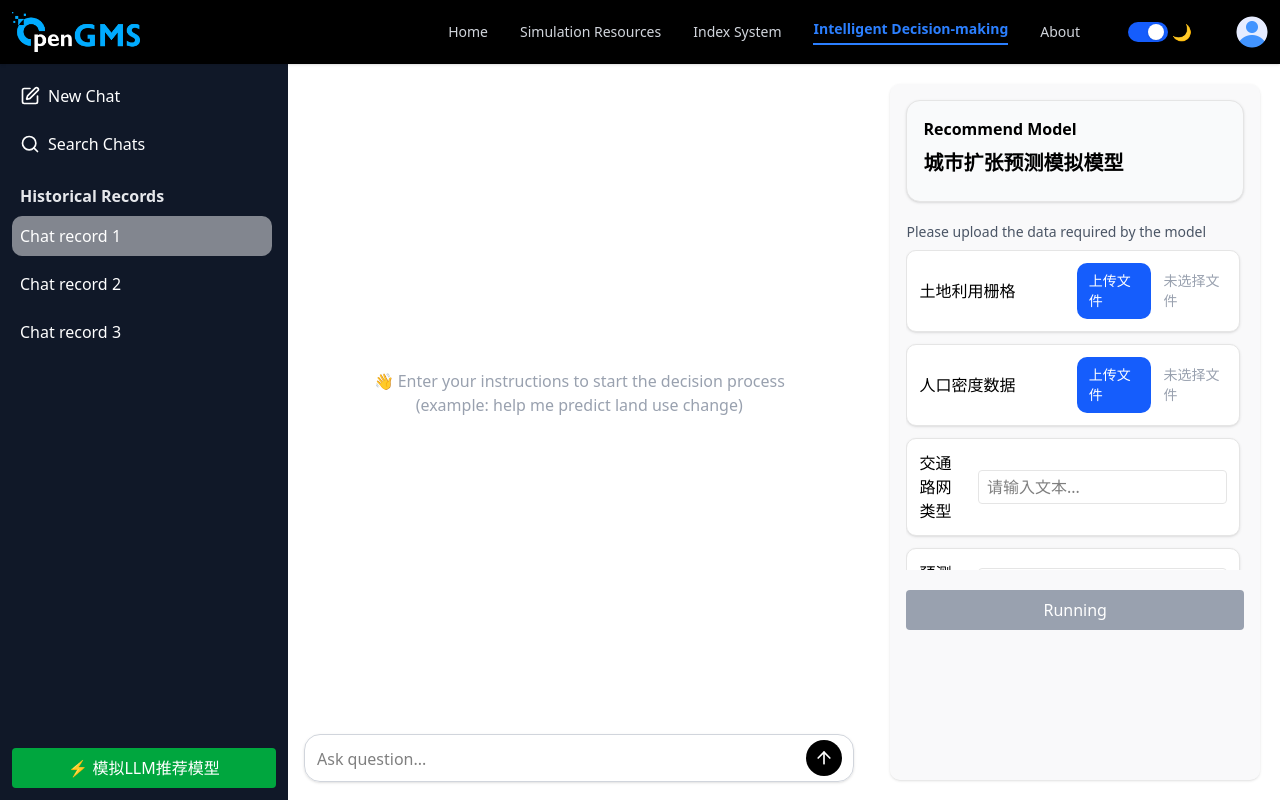
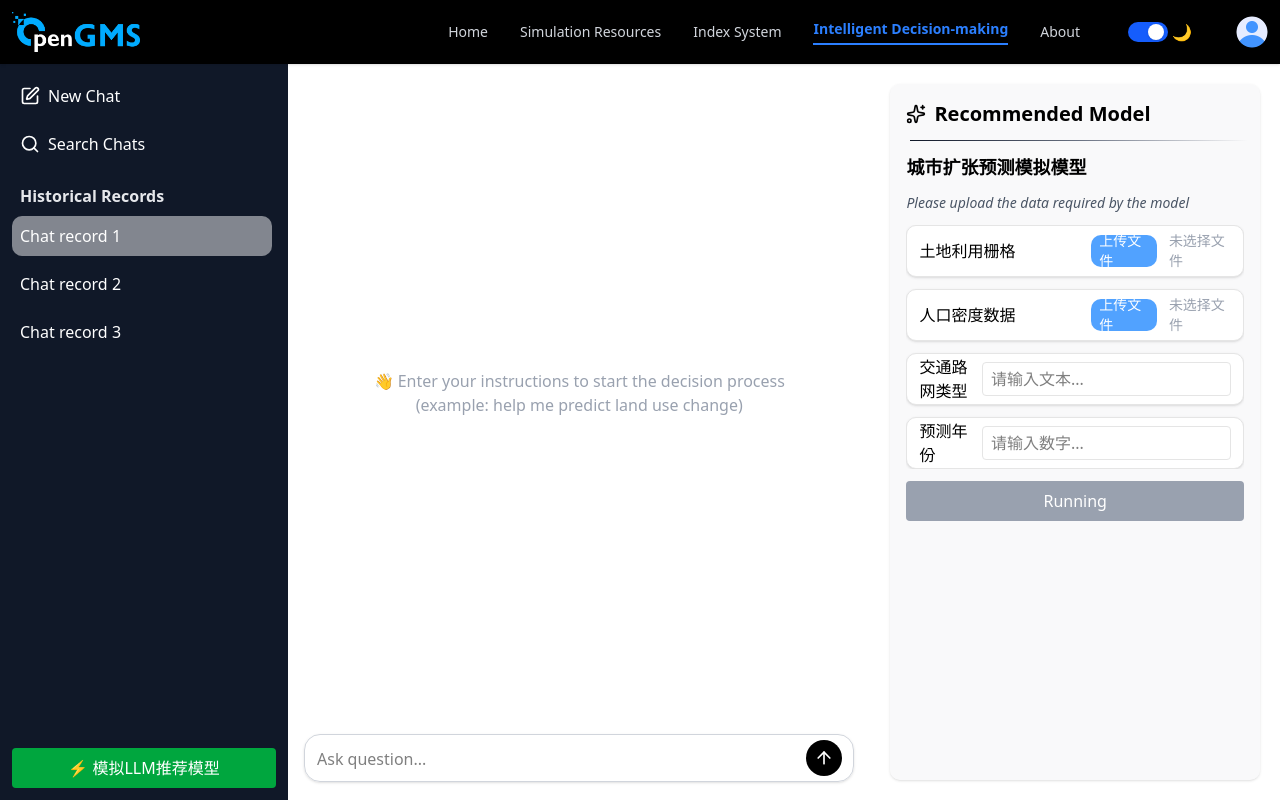
Before and after one commit to wanwan0421/HuangheDemo, a React (Vite) app: page /decision in a window 1280 px wide. Both pictures are taken after a click on the button "⚡ 模拟LLM推荐模型". Built offline with nearby package versions, Linux system fonts and the light colour scheme.

Commit message:
edit decision page

```diff
--- a/package.json
+++ b/package.json
@@ -15,12 +15,13 @@
     "antd": "^6.0.0",
     "class-variance-authority": "^0.7.1",
     "clsx": "^2.1.1",
-    "framer-motion": "^12.23.24",
+    "framer-motion": "^12.23.25",
     "gsap": "^3.13.0",
     "lucide-react": "^0.554.0",
     "react": "^19.2.0",
     "react-dom": "^19.2.0",
     "react-router-dom": "^7.9.6",
+    "react-transition-group": "^4.4.5",
     "tailwind-merge": "^3.4.0",
     "tailwindcss-animate": "^1.0.7",
     "three": "^0.167.1",
@@ -31,6 +32,7 @@
     "@types/node": "^24.10.1",
     "@types/react": "^19.2.5",
     "@types/react-dom": "^19.2.3",
+    "@types/react-transition-group": "^4.4.12",
     "@vitejs/plugin-react": "^5.1.1",
     "babel-plugin-react-compiler": "^1.0.0",
     "eslint": "^9.39.1",
--- /dev/null
+++ b/src/components/ModelExecuteProcess.tsx
@@ -0,0 +1,61 @@
+import React from "react";
+import { CheckCircle, Loader } from "lucide-react";
+import { motion } from "framer-motion";
+
+interface ModelExecuteProcessProps {
+    status: String[];
+}
+
+const ModelExecuteProcess: React.FC<ModelExecuteProcessProps> = ({ status }) => {
+    console.log("status: ", status);
+    // get the last process status => current running progress status
+    const lastStatus = status[status.length - 1];
+
+    // judge whether the current progress is finished
+    const isProcessFinished = status.length > 0 && lastStatus?.endsWith("finished!");
+
+    const currentStepIndex = isProcessFinished ? status.length : Math.max(0, status.length - 1);
+    const processSteps = ["Check data format", "Data preprocessing", "Model core computing", "Output result generation in progress", "Model execution finished!"];
+
+    return (
+        <div className="mt-2">
+            <div className="relative pl-3">
+                {processSteps.map((step, index) => {
+                    // Use the backend's status as the specific runtime. If it does not exist, use the default step name
+                    const statusText = status[index] || step;
+
+                    // Steps with an index smaller than the current index are considered complete
+                    const isCompleted = index < currentStepIndex;
+                    const isRunning = index === currentStepIndex && !isProcessFinished;
+
+                    return (
+                        <div key={index} className="mb-8 relative">
+                            {/* Vertical Line */}
+                            {index < processSteps.length - 1 && (
+                                <div className={`absolute top-6 bottom-[-30px] w-0.5 ${isCompleted ? 'bg-green-600' : 'bg-gray-500'}`}></div>
+                            )}
+
+                            {/* // Status Dot */}
+                            <div className="absolute left-0 transform -translate-x-1/2">
+                                {isCompleted ? (
+                                    <CheckCircle size={20} className="text-green-600 rounded-full" />
+                                ) : isRunning ? (<motion.div animate={{ rotate: 360 }} transition={{ duration: 1, repeat: Infinity, ease: "linear" }}>
+                                    <Loader size={20} className="text-blue-500" />
+                                </motion.div>
+                                ) : (<div className="w-4 h-4 rounded-full bg-gray-400 border-2"></div>)
+                                }
+                            </div>
+
+                            {/* Content */}
+                            <p className={`pl-5 ${isCompleted || isProcessFinished ? 'text-green-600 font-semibold' : isRunning ? 'text-blue-500 font-semibold' : 'text-gray-400'}`}>
+                                {statusText}
+                            </p>
+                        </div>
+                    );
+                })}
+            </div>
+        </div>
+    );
+};
+
+export default ModelExecuteProcess;
--- a/src/pages/Decision.tsx
+++ b/src/pages/Decision.tsx
@@ -1,17 +1,18 @@
 import React, { useState } from "react";
 import ChatInput from "../components/ChatInput";
-import { SquarePen, Search } from "lucide-react";
+import { SquarePen, Search, Sparkles, Activity } from "lucide-react";
+import { motion, AnimatePresence } from "framer-motion";
+import ModelExecuteProcess from "../components/ModelExecuteProcess"
 
 interface InputField {
   name: string;
   key: string;
-  type: "file" | "text" | "number";   // 你也可以加 "select"
+  type: "file" | "text" | "number";
 }
 
 export default function IntelligentDecision() {
   const [activaChatId, setActiveChatId] = useState<number | null>(1);
   const [messages, setMessages] = useState<string[]>([]);
-  const [input, setInput] = useState("");
 
   // Pop up input slot after model recommendation
   const [recommendedModel, setReconmmendedModel] = useState<string | null>(null);
@@ -37,16 +38,51 @@ export default function IntelligentDecision() {
 
   // User clik running button
   const handleRun = () => {
+    setRunStatus([]);
     setIsRunning(true);
-    setRunStatus(["检查数据格式...", "数据预处理中...", "模型运行...", "输出结果生成中..."]);
+    // Simulate model execution process update...
+    const steps = ["Check data format", "Data preprocessing", "Model core computing", "Output result generation in progress"];
+    let i = 0;
 
-    setTimeout(() => {
-      setRunStatus(prev => [...prev, "模型运行完成！"]);
-    }, 3500);
+    const executeStep = () => {
+      if (i < steps.length) {
+        console.log("i:", i);
+        console.log("steps[i]:", steps[i]);
+        setRunStatus(prev => {
+          if (steps[i]) {
+            return [...prev, steps[i]]
+          }
+          return prev;
+        });
+
+        i++;
+        setTimeout(executeStep, 1000);
+      } else {
+        console.log("Process finished logic triggered.");
+        setRunStatus(prev => {
+          if (prev[prev.length - 1] !== "Model execution finished!") {
+            return [...prev, "Model execution finished!"]
+          } return prev;
+        });
+      }
+    }
+    setTimeout(executeStep, 100);
+
+    // const interval = setInterval(() => {
+    //   if (i < steps.length) {
+    //     console.log("i:", i);
+    //     console.log("steps[i]:", steps[i]);
+    //     setRunStatus(prev => [...prev, steps[i]]);
+    //     i++;
+    //   } else {
+    //     clearInterval(interval);
+    //     setRunStatus(prev => [...prev, "Model execution finished!"]); // 将最后一步替换为完成
+    //   }
+    // }, 1000); // update the process every 800ms
   }
 
   return (
-    <div className="flex flex-1 h-[calc(100vh-64px)] overflow-hidden">
+    <div className="flex flex-1 h-[calc(100vh-64px)] overflow-hidden bg-white">
 
       {/* ------------------------------- Left Sidebar ------------------------------- */}
       <aside className="w-72 bg-gray-900 text-white flex flex-col p-3">
@@ -120,33 +156,41 @@ export default function IntelligentDecision() {
 
       {/* ------------------------------- Right InputSlots + Result Panel ------------------------------- */}
       {/* Now, LLM don't recommend any model —— recommendedModel: false; isRunning: false */}
-      {recommendedModel && !isRunning && (
-        <section className="w-[32%] bg-white flex flex-col">
+      <AnimatePresence>
+        {recommendedModel && (
+          <motion.section
+            initial={{ opacity: 0, x: 80 }}
+            animate={{ opacity: 1, x: 0 }}
+            exit={{ opacity: 0, x: 80 }}
+            transition={{ duration: 0.45, ease: "easeOut" }}
+            className="w-[32%] flex flex-col">
             <div className="flex-1 bg-gray-100/50 rounded-lg m-5 p-4 shadow">
               {/* Now, LLM has recommend the most suitable model, and user needs to upload data */}
               {recommendedModel && !isRunning && (
-              <div className="space-y-5">
-                <div className="p-4 rounded-xl shadow bg-gray-50 border">
-                  <h3 className="text-black font-bold mb-2">Recommend Model</h3>
-                  <p className="text-xl text-black font-semibold mb-2">{recommendedModel}</p>
+                <div className="space-y-3">
+                  <div className="w-full flex items-center text-black space-x-2">
+                    <Sparkles size={20} />
+                    <h3 className="text-xl font-bold">Recommended Model</h3>
                   </div>
+                  <div className="h-px w-full ml-1 mb-3 bg-linear-to-r from-gray-900 via-gray-500 to-transparent"></div>
 
-                <p className="text-sm text-gray-600 mb-2">Please upload the data required by the model</p>
+                  <p className="text-lg text-black font-semibold">{recommendedModel}</p>
+                  <p className="text-sm italic text-gray-600">Please upload the data required by the model</p>
 
-                <div className="space-y-3 max-h-[40vh] overflow-y-auto pr-1">
+                  <div className="space-y-3 flex-1 overflow-y-auto">
                     {requiredInputs.map(item => {
-                    const value = uploadedData[item.key];   // ← 正确位置！！
+                      const value = uploadedData[item.key];
 
                       return (
-                      <div key={item.key} className="p-3 bg-white rounded-lg shadow border flex items-center gap-3 text-black">
+                        <div key={item.key} className="p-3 bg-white rounded-lg shadow border flex items-center gap-3 text-black h-13">
 
                           {/* 字段名 */}
-                        <span className="font-medium w-40">{item.name}</span>
+                          <span className="font-medium w-45">{item.name}</span>
 
                           {/* --- 文件类型 --- */}
                           {item.type === "file" && (
                             <>
-                            <label className="cursor-pointer bg-blue-600 hover:bg-blue-700 text-white px-3 py-2 rounded-lg text-sm">
+                              <label className="cursor-pointer flex justify-center items-center h-8 px-2 bg-blue-400 hover:bg-blue-600 text-white rounded-lg text-sm ">
                                 上传文件
                                 <input
                                   type="file"
@@ -194,7 +238,6 @@ export default function IntelligentDecision() {
                     })}
                   </div>
 
-
                   <button disabled={Object.keys(uploadedData).length < requiredInputs.length}
                     onClick={handleRun}
                     className="w-full p-2 bg-green-600 text-white rounded disabled:bg-gray-400">
@@ -206,15 +249,22 @@ export default function IntelligentDecision() {
               {/* Now, LLM has recommend the most suitable model, and user has uploaded data */}
               {recommendedModel && isRunning && (
                 <div className="space-y-3">
-                <h3 className="text-black font-bold mb-2">Model execute process</h3>
-                {runStatus.map((s, i) => (
-                  <div key={i} className="p-2 border rounded bg-gray-50 text-black">{s}</div>
-                ))}
+                  <div className="w-full flex items-center text-black space-x-2">
+                    <Activity size={20} />
+                    <h3 className="text-xl font-bold">Model execution process</h3>
+                  </div>
+                  <div className="h-px w-full ml-1 mb-3 bg-linear-to-r from-gray-900 via-gray-500 to-transparent"></div>
+
+                  <div className="flex-1 overflow-y-auto pr-2">
+                    <ModelExecuteProcess status={runStatus} />
+                </div>
                 </div>
               )}
             </div>
-        </section>
+          </motion.section>
+
         )}
+      </AnimatePresence>
     </div>
   );
 }
```
Also changed, not shown: 1 other file (tests, documents, lock files or other folders). Lines whose indentation alone changed are shown as unchanged.
